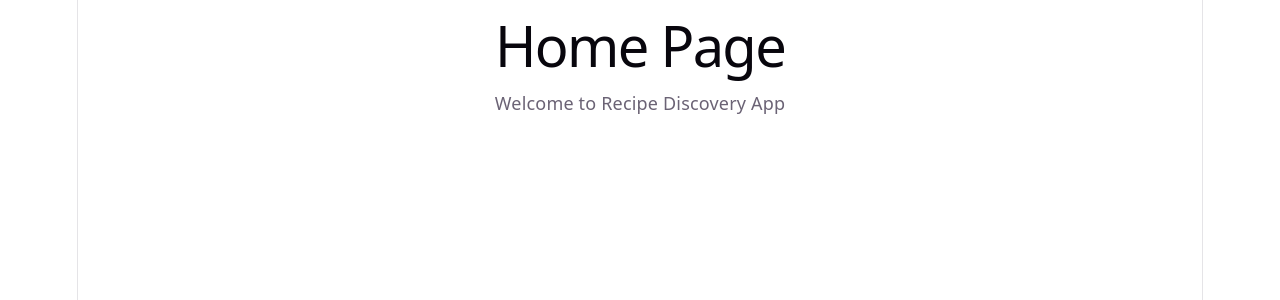
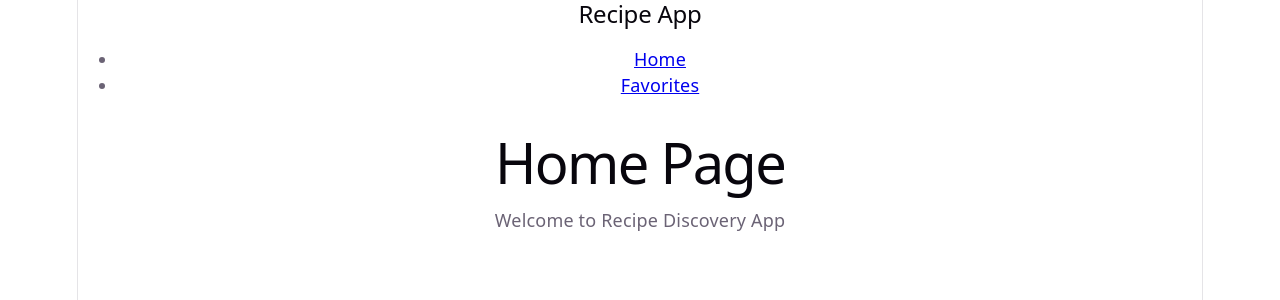
Before and after one commit to 1phillipt/SBA-10---Advanced-React, a React (Vite) app: page / in a window 1280 px wide. Shown: the top 300 px of the page. Built offline with nearby package versions, Linux system fonts and the light colour scheme.

Commit message:
added Navbar componenet and home component

```diff
--- a/src/App.tsx
+++ b/src/App.tsx
@@ -1,14 +1,17 @@
 import { useState } from 'react'
 import './App.css'
 import Home from './pages/Home'
+import Navbar from './components/Navbar'
 import { BrowserRouter, Routes, Route } from 'react-router-dom'
 
 
 function App() {
   return (
+
     <BrowserRouter>
+    <Navbar/>
       <Routes>
-        <Route path="/" element={<Home />} />
+        <Route path="/" element={<Home/>} />
       </Routes>
     </BrowserRouter>
   );
--- /dev/null
+++ b/src/components/Navbar.tsx
@@ -0,0 +1,16 @@
+import { Route,Routes, Link } from "react-router-dom";
+import Home from "../pages/Home";
+
+function Navbar(){
+    return (
+        <nav>
+            <h2>Recipe App</h2>
+            <ul>
+                <li><Link to="/">Home</Link></li>
+                <li><Link to="/favorites">Favorites</Link></li>
+            </ul>
+        </nav>
+    )
+}
+
+export default Navbar;
```
